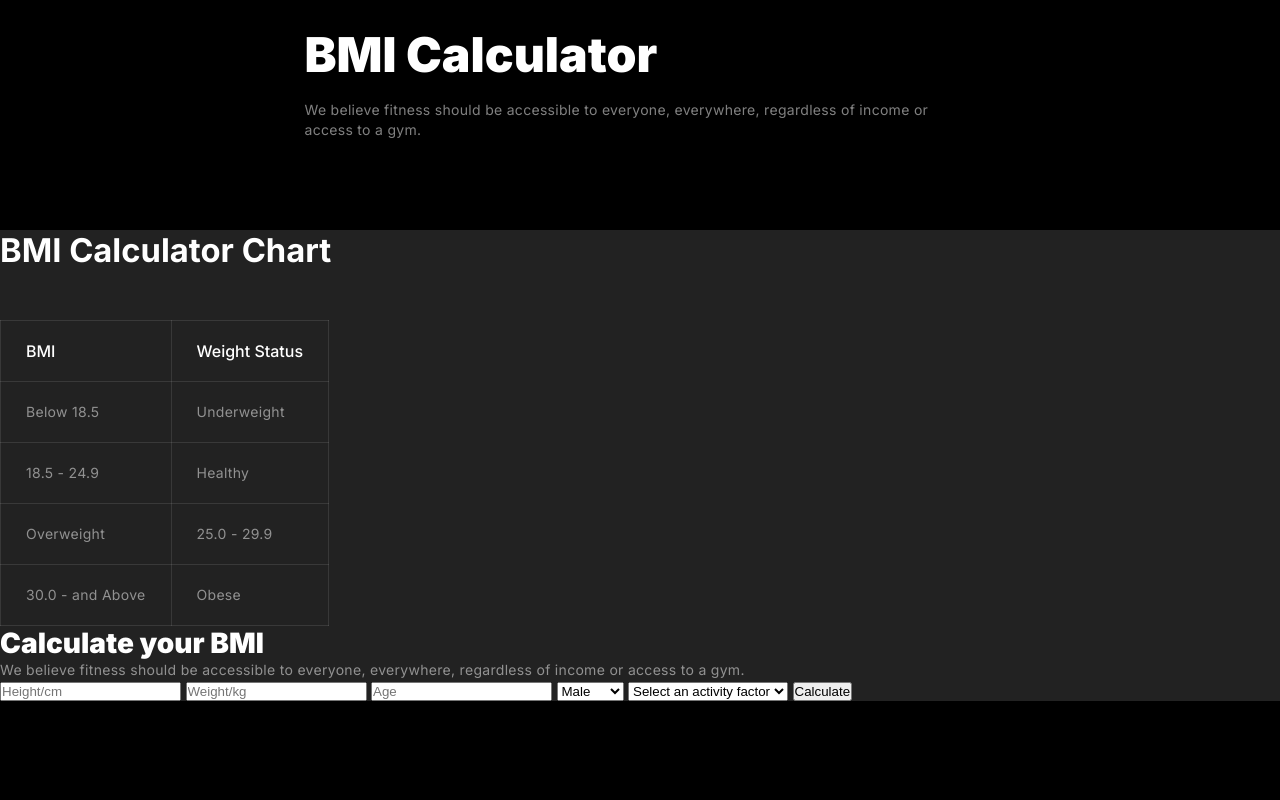
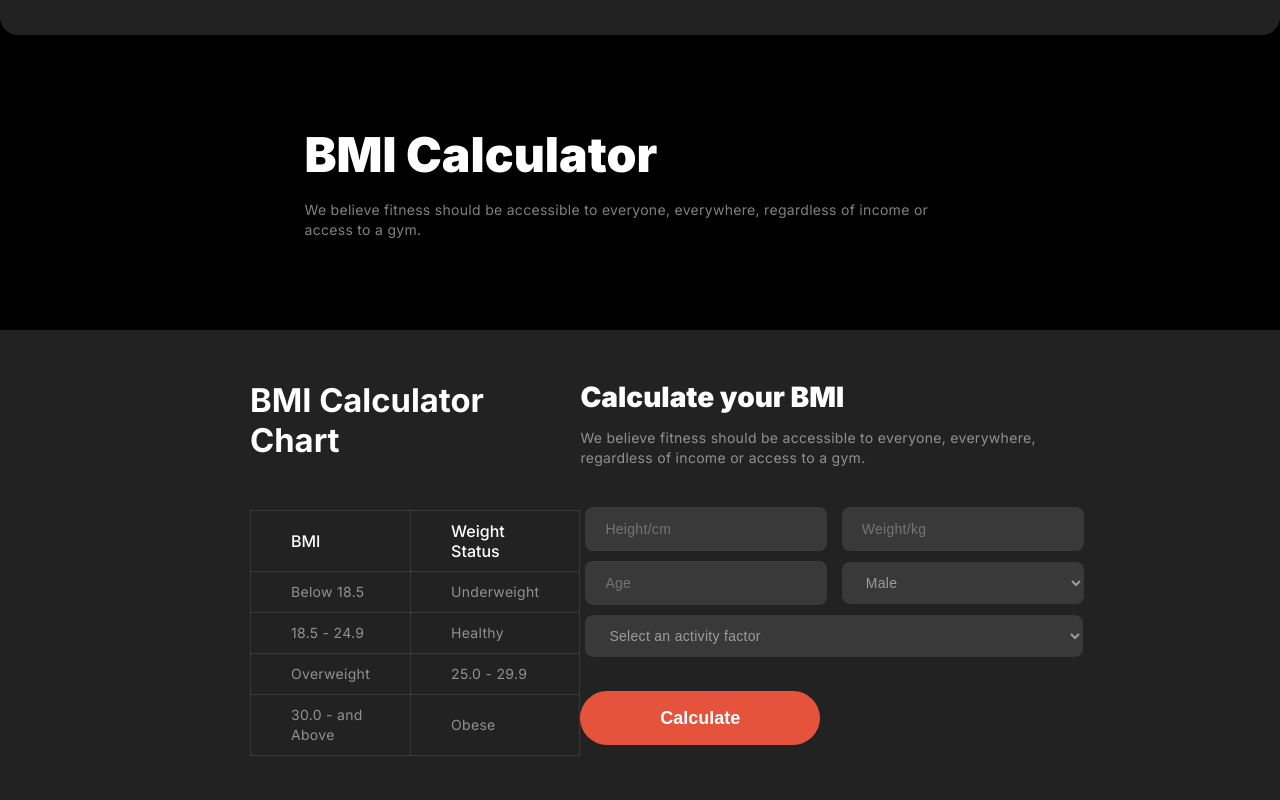
Before and after one commit to mehedi-hasan-rihat/Assignment-2, a plain HTML site: page index.html in a window 1280 px wide. Shown: the part 1820-2620 px from the top of the page. Drawn offline with Linux system fonts and the light colour scheme; a web font is replaced by a local one.

Commit message:
BMI Section complete

```diff
--- a/index.html
+++ b/index.html
@@ -117,7 +117,7 @@
             <div class="text-part">
                 <h1 class="title primary-title">Run an Extra <br> Mile Easily</h1>
                 <p class="sub-title primary-sub-title"> We believe fitness should be accessible to everyone, everywhere, regardless of income or access to a gym. With hundreds of professional workouts.</p>
-                <button class="cmn-btn">Join Now</button>
+                <button class="cmn-btn run-btn">Join Now</button>
             </div>
             <div class="img-part">
                 <img src="./images/run.jpg" alt="">
@@ -174,23 +174,26 @@
                 </div>
 
                 <div class="input-part">
-                    <input type="number" id="Height" placeholder="Height/cm">
+                    <div class="input-content">
+                        <input type="number" class="primary-sub-title" placeholder="Height/cm">
+                        <input type="number" class="primary-sub-title" placeholder="Weight/kg">
+                    </div>
+                    <div class="input-content">
+                        <input type="number" class="primary-sub-title" placeholder="Age">
+                        <select class="primary-sub-title">
+                            <option value="Male">Male</option>
+                            <option value="Female">Female</option>
+                            <option value="Other">Other</option>
+                        </select>
+                    </div>
 
-                    <input type="number" id="Weight" placeholder="Weight/kg">
-
-                    <input type="number" id="Age" placeholder="Age">
-
-                    <select id="Sex">
-                        <option value="Male">Male</option>
-                        <option value="Female">Female</option>
-                        <option value="Other">Other</option>
-                    </select>
-
-                    <select id="Activity">
+                    <select class="primary-sub-title activity-selector">
                         <option>Select an activity factor</option>
                     </select>
 
-                    <button class="btn">Calculate</button>
+                    <br>
+
+                    <button class="btn cmn-btn">Calculate</button>
 
                 </div>
             </div>
--- a/style.css
+++ b/style.css
@@ -46,9 +46,8 @@
 .cmn-btn{
     background: rgb(230, 83, 60);
     border-radius: 42px;
-    width: 280px;
+    width: 240px;
     height: 54px;
-
     color: rgb(255, 255, 255);
     font-size: 18px;
     font-weight: 600;
@@ -244,6 +243,7 @@ main{
     max-width: 671px;
     margin: 0 auto;
     margin-bottom: 45px;
+    padding-top: 100px;
 }
 
 .habits-container .text-part .title{
@@ -321,8 +321,6 @@ main{
 /* BMI section start */
 
 .BMI{
-    max-width: 1440px;
-    margin: 0 auto;
     margin-top: 90px;
 }
 
@@ -338,33 +336,54 @@ main{
 
 .BMI .calc-section{
     margin-top: 90px;
-    background-color: rgb(34, 34, 34);;
+    background-color: rgb(34, 34, 34);
+    display: flex;
+    justify-content: space-between;
+    padding: 50px 190px;
+}
+
+
+.BMI .input-content input,
+.BMI .input-content select,
+.BMI select{
+    padding: 12px 40px 12px 20px;
+    border-radius: 8px;
+    background: rgba(255, 255, 255, 0.1);
+    border: none;
+    margin: 5px;
+    width: calc(50% - 13px);
+}
+
+.BMI .activity-selector{
+    width: calc(100% - 12px);
+    margin-bottom: 34px;
 }
 
 .BMI-Calc-title{
     color: rgb(255, 255, 255);
     font-size: 28px;
     font-weight: 900;
+    margin-bottom: 14px;
 }
 
-
-.BMI .calc-section .calc-part .input-part{
-    color: rgba(255, 255, 255, 0.6);
-    font-size: 16px;
-    font-weight: 400;
+.BMI .calc-part .text-part{
+    margin-bottom: 34px;
 }
 
 
 .BMI .chart-part table{
     border-collapse: collapse;
-    max-width: 350px;
     margin-top: 50px;
 }
 
+.BMI .chart-part{
+    max-width: 400px;
+    margin-left: 60px;
+}
 
 .BMI .calc-section .chart-part table th, td {
     border: 1px solid rgba(255, 255, 255, 0.1);
-    padding: 20px 25px;
+    padding: 10px 40px;
     text-align: left;
 }
 
@@ -373,6 +392,10 @@ main{
     color: rgb(255, 255, 255);
     font-size: 16px;
     font-weight: 500;
+}
+
+.BMI .calc-part{
+    max-width: 650px;
 }
 
 
@@ -516,7 +539,9 @@ footer{
     }
 
 
-
+    .nav{
+        padding-top: 20px;
+    }
     .nav .menu-bar {
         display: block;
     }
@@ -571,6 +596,10 @@ footer{
         padding: 20px;
     }
 
+    .banner .video-tutorial .circule{
+        width: 50px;
+        height: 30px;
+    }
 
      .habits-container .text-part{
         max-width: 318px;
@@ -587,6 +616,8 @@ footer{
      }
 
 
+
+
      .run-container{
         flex-direction: column;
         gap: 30px;
@@ -599,6 +630,9 @@ footer{
         font-size: 32px;
      }
 
+     .run-btn{
+        width: 280px;
+     }
      .run-container .text-part .btn{
         width: 280px;
      }
@@ -606,6 +640,41 @@ footer{
         max-width: 280px;
         object-fit: cover;
      }
+
+
+
+     .BMI .disc-section .title{
+        color: rgb(255, 255, 255);
+        font-size: 32px;
+        font-weight: 900;
+    }
+     .BMI .calc-section{
+        flex-direction: column;
+        padding: 50px 20px;
+        margin-top: 50px;
+     }
+
+     .BMI .disc-section{
+        padding: 20px;
+     }
+
+     .BMI .disc-section .sub-title{
+        max-width: 353px;
+     }
+
+
+     .BMI .chart-part{
+        margin: 0;
+        margin-bottom: 60px;
+
+     }
+
+     .BMI .BMI-Calc-title{
+        color: rgb(255, 255, 255);
+        font-size: 16px;
+        font-weight: 900;
+     }
+
 
      .meet-team .text-part{
         max-width: 400px;
@@ -622,6 +691,7 @@ footer{
 
      .meet-team{
         padding: 20px;
+        margin-top: 50px;
      }
 
      .meet-team .img-container .text{
```
